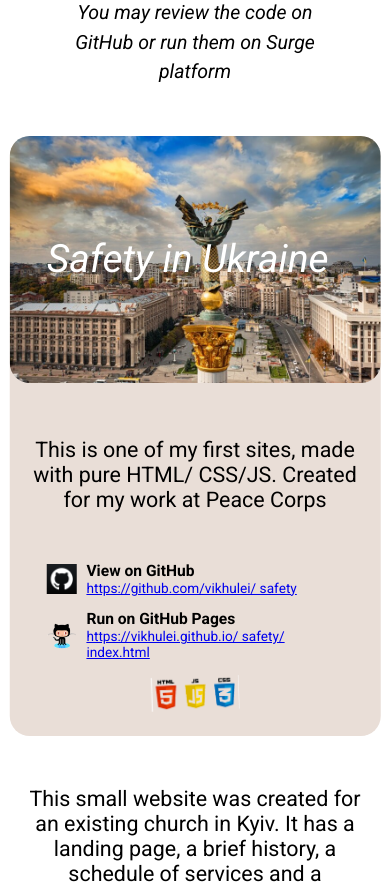
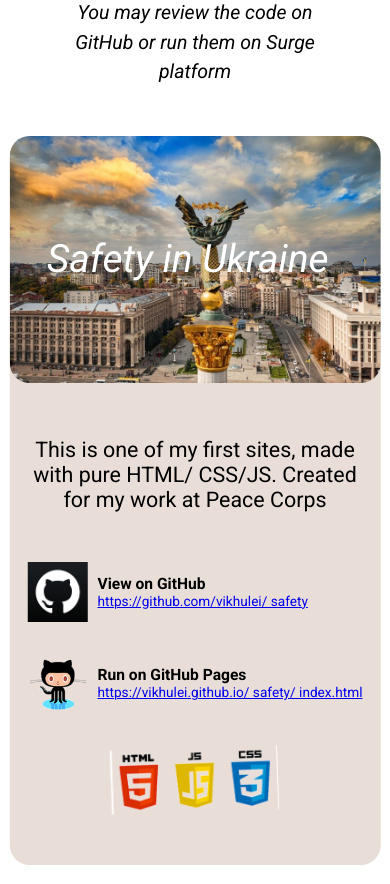
Before and after one commit to vikhulei/portfolio_new, a React (Create React App) app: page / in a window 390 px wide. Shown: the part 3920-4804 px from the top of the page. Built offline with nearby package versions, Linux system fonts and the light colour scheme.

Commit message:
tablet first project

```diff
--- a/src/components/ui/StyledComponents.js
+++ b/src/components/ui/StyledComponents.js
@@ -29,7 +29,7 @@ const RegularTextStyled = styled.p `
 `
 
 const LinkContainerStyled = styled.div `
-    // width: 100%;
+    // width: fit-content;
     display: flex;
     align-items: center;
 `
--- a/src/sections/06_firstProject/FirstProjectStyle.js
+++ b/src/sections/06_firstProject/FirstProjectStyle.js
@@ -9,10 +9,12 @@ const Wrapper = styled(WrapperStyled)`
     background-color: ${light};
     padding: 50px 0;
     height: 900px;
-    @media screen and (max-width: 800px) {
+    @media screen and (max-width: 1100px) {
         margin: 0 0 50px 0;
-        padding: 0;
-        height: 600px;
+        padding: 0 0 50px 0;
+        // overflow: auto;
+        height: fit-content;
+        // height: 1200px;
         border-radius: 20px;
         justify-content: left;
     }
@@ -23,7 +25,7 @@ const ImageDescriptionWrapper = styled.div`
     justify-content: space-between;
     align-items: center;
     padding: 0 30px;
-    @media screen and (max-width: 800px) {
+    @media screen and (max-width: 1100px) {
         justify-content: left;
         padding: 0;
         flex-direction: column;
@@ -34,7 +36,7 @@ const ImageDescriptionWrapper = styled.div`
 const ImageContainer = styled.div`
     position: relative;
     width: 55%;
-    @media screen and (max-width: 800px) {
+    @media screen and (max-width: 1100px) {
         width: 100%;
         margin-bottom: 50px;
     }
@@ -60,7 +62,7 @@ const ImageContainer = styled.div`
     width: 35%;
     text-align: right;
     font-size: min(5.5vw, 2.3rem);
-    @media screen and (max-width: 800px) {
+    @media screen and (max-width: 1100px) {
         width: 90%;
         text-align: center;
     }
@@ -72,15 +74,25 @@ const LinksWrapper = styled.div`
     padding: 0 50px;
     display: flex;
     justify-content: space-between;
-    @media screen and (max-width: 1250px) {
-        height: 150px;
-        width: 80%;
+    @media screen and (max-width: 1100px) {
+        height: 30vh;
+        width: fit-content;
         flex-direction: column;
+        justify-content: space-between;
+        align-items: center;
         padding: 0;
     }
+    // @media screen and (max-width: 500px) {
+    //     height: 30vh;
+    // }
 `
 
 const LinkContainer = styled(LinkContainerStyled)`
+@media screen and (max-width: 1100px) {
+    width: 100%;
+    // margin-left: 50%;
+    // transform: translateX(-50%);
+}
 `
 const LinkTextContainer = styled(LinkTextContainerStyled)`
     height: auto;
@@ -96,18 +108,18 @@ const LinkTextAddress = styled(LinkTextAddressStyled)`
 
 const IconImage = styled(LinkIconStyled)`
     height: 100%;
-    @media screen and (max-width: 1250px) {
+    @media screen and (max-width: 1100px) {
         height: auto;
-        width: 10%;
+        width: 60px;
     }
     `
 
 const TechnologyImageContainer = styled.div`
-    // background-color: red;
     display: flex;
     align-items: center;
-    @media screen and (max-width: 1250px) {
-        width: 30%;
+    @media screen and (max-width: 1100px) {
+        // margin-top: 20px;
+        width: 170px;
     }
     @media screen and (max-width: 800px) {
         align-self: center;
```
